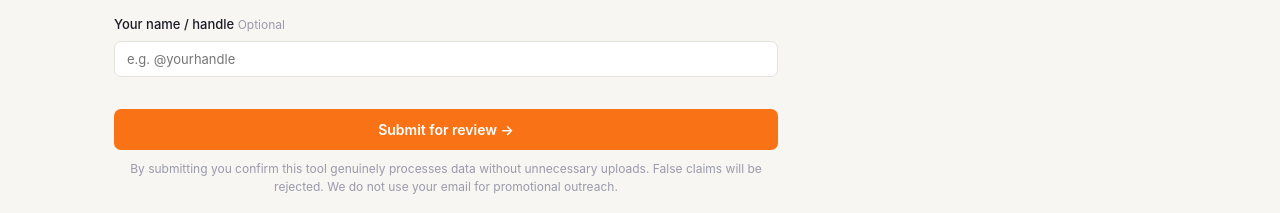
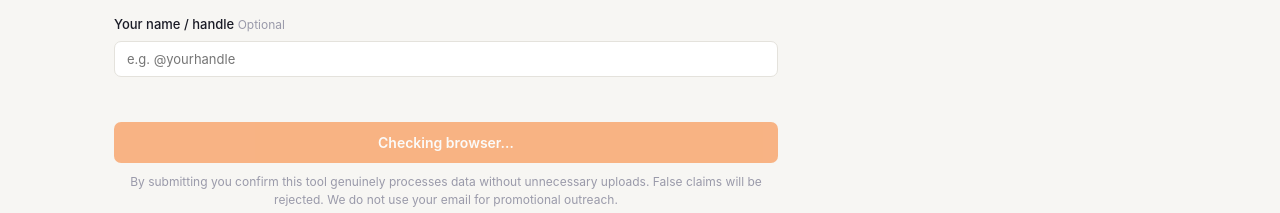
Before and after one commit to digitalwareshub/nouploadtools-new, a Next.js app: page /submit in a window 1280 px wide. Shown: the part 1437-1650 px from the top of the page. Built offline with nearby package versions, Linux system fonts and the light colour scheme; no server answers.

Commit message:
security: re-enable Turnstile on tool submission form

```diff
--- a/app/submit/SubmitForm.tsx
+++ b/app/submit/SubmitForm.tsx
@@ -2,6 +2,7 @@
 
 import { useState, useRef } from 'react';
 import Link from 'next/link';
+import TurnstileWidget, { isTurnstileEnabledInBrowser } from '@/components/TurnstileWidget';
 import { submitTool } from '@/lib/supabase';
 
 const CATEGORIES = [
@@ -62,6 +63,8 @@ export default function SubmitForm() {
   const [successEmail, setSuccessEmail] = useState('');
   const [error, setError] = useState('');
   const [errors, setErrors] = useState<Record<string, boolean>>({});
+  const [turnstileToken, setTurnstileToken] = useState('');
+  const [turnstileReset, setTurnstileReset] = useState(0);
   const formRef = useRef<HTMLFormElement>(null);
 
   async function handleSubmit(e: React.FormEvent<HTMLFormElement>) {
@@ -92,6 +95,17 @@ export default function SubmitForm() {
       setError('Please fix the errors above before submitting.');
       return;
     }
+
+    if (!isTurnstileEnabledInBrowser()) {
+      setError('Security verification is temporarily unavailable. Please try again later.');
+      return;
+    }
+
+    if (!turnstileToken) {
+      setError('Security verification is still completing. Please try again in a moment.');
+      return;
+    }
+
     setError('');
     setSubmitting(true);
 
@@ -112,18 +126,29 @@ export default function SubmitForm() {
       is_works_offline: data.get('is_works_offline') === 'on',
       is_mobile_friendly: data.get('is_mobile_friendly') === 'on',
       is_free_forever: data.get('is_free_forever') === 'on',
-      status: 'pending',
+      turnstile_token: turnstileToken,
+      company: data.get('company'),
     };
 
+    try {
       const result = await submitTool(payload);
-    setSubmitting(false);
 
       if (result.error) {
         setError(result.error);
+        setTurnstileToken('');
+        setTurnstileReset((value) => value + 1);
         return;
       }
+
       setSuccessEmail(email);
       setSuccess(true);
+    } catch {
+      setError('Could not submit this tool right now. Please try again.');
+      setTurnstileToken('');
+      setTurnstileReset((value) => value + 1);
+    } finally {
+      setSubmitting(false);
+    }
   }
 
   if (success) {
@@ -437,9 +462,22 @@ export default function SubmitForm() {
           </div>
         </div>
 
+        <div aria-hidden="true" style={{ position: 'absolute', left: '-10000px', width: 1, height: 1 }}>
+          <label htmlFor="submit-tool-company">Company</label>
+          <input id="submit-tool-company" name="company" type="text" tabIndex={-1} autoComplete="off" />
+        </div>
+
+        <div style={{ marginBottom: 12 }}>
+          <TurnstileWidget
+            action="submit-tool"
+            resetKey={turnstileReset}
+            onTokenChange={setTurnstileToken}
+          />
+        </div>
+
         <button
           type="submit"
-          disabled={submitting}
+          disabled={submitting || !isTurnstileEnabledInBrowser() || !turnstileToken}
           style={{
             width: '100%',
             padding: 12,
@@ -450,11 +488,20 @@ export default function SubmitForm() {
             fontFamily: 'Inter, sans-serif',
             border: 'none',
             borderRadius: 'var(--radius)',
-            cursor: submitting ? 'not-allowed' : 'pointer',
-            opacity: submitting ? 0.5 : 1,
+            cursor:
+              submitting || !isTurnstileEnabledInBrowser() || !turnstileToken
+                ? 'not-allowed'
+                : 'pointer',
+            opacity: submitting || !isTurnstileEnabledInBrowser() || !turnstileToken ? 0.5 : 1,
           }}
         >
-          {submitting ? 'Submitting…' : 'Submit for review →'}
+          {submitting
+            ? 'Submitting…'
+            : !isTurnstileEnabledInBrowser()
+              ? 'Security unavailable'
+              : !turnstileToken
+                ? 'Checking browser…'
+                : 'Submit for review →'}
         </button>
         <p
           style={{
```
Lines whose indentation alone changed are shown as unchanged.
